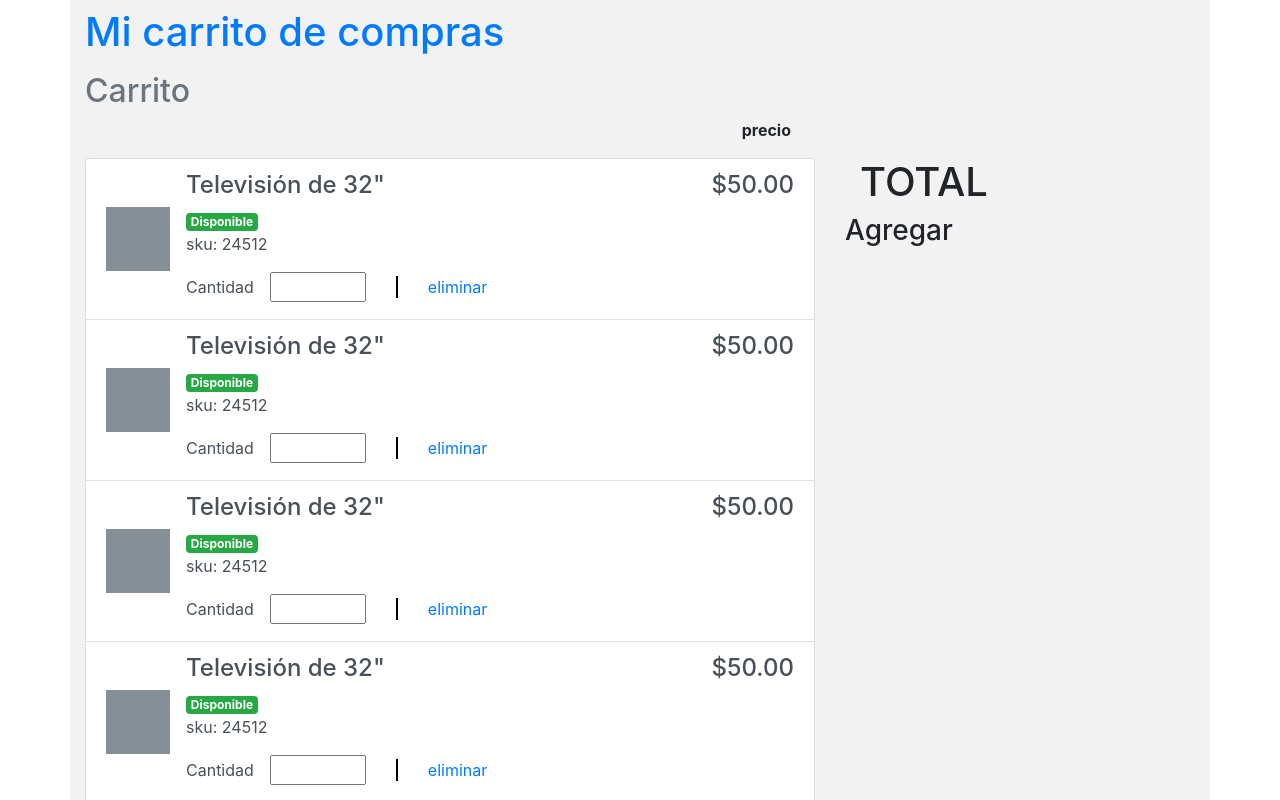
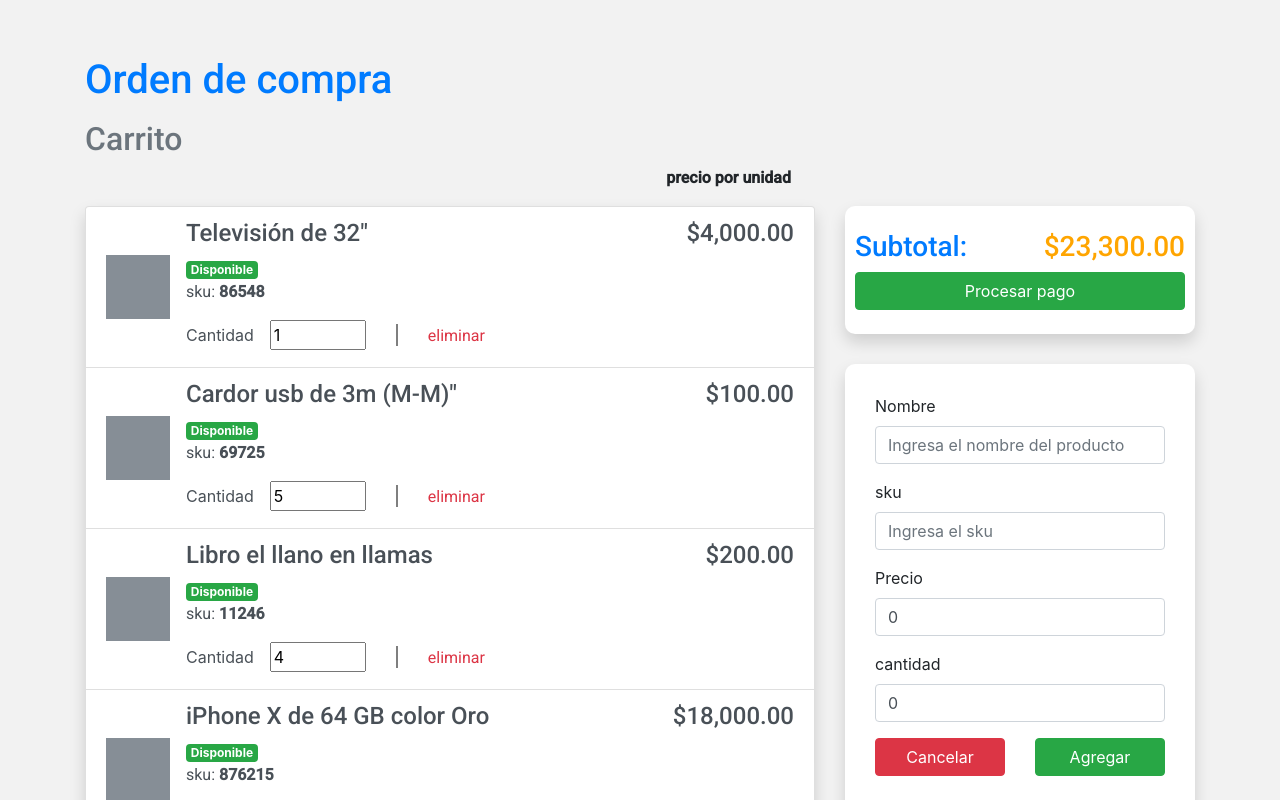
Before and after one commit to DanielMRodriguez/orden-compra-prueba, a Vue app: page / in a window 1280 px wide. Shown: the top 800 px of the page. Built offline with nearby package versions, Linux system fonts and the light colour scheme; no server answers.

Commit message:
done components: product, add, total filter:price; Error en API

```diff
--- a/package.json
+++ b/package.json
@@ -22,10 +22,12 @@
     "eslint-plugin-prettier": "^3.1.3",
     "eslint-plugin-vue": "^6.2.2",
     "jquery": "^3.5.1",
+    "numeral": "^2.0.6",
     "popper.js": "^1.16.1",
     "prettier": "^1.19.1",
     "stylus": "^0.54.7",
     "stylus-loader": "^3.0.2",
+    "sweetalert": "^2.1.2",
     "vue-template-compiler": "^2.6.11"
   }
 }
--- /dev/null
+++ b/prettier.config.js
@@ -0,0 +1,6 @@
+module.exports = {
+  trailingComma: 'none',
+  tabWidth: 2,
+  semi: false,
+  singleQuote: true,
+}
--- a/public/index.html
+++ b/public/index.html
@@ -7,14 +7,25 @@
     <link rel="icon" href="<%= BASE_URL %>favicon.ico" />
     <title><%= htmlWebpackPlugin.options.title %></title>
     <link
-      href="https://fonts.googleapis.com/css2?family=Roboto:wght@100;400;700&display=swap"
+      href="https://fonts.googleapis.com/css2?family=Roboto:wght@300;400;500&display=swap"
       rel="stylesheet"
     />
     <style>
       body,
       html {
-        font-family: "Roboto", sans-serif;
+        font-family: 'Roboto', sans-serif;
         background-color: #f2f2f2;
+      }
+      h1,
+      h2,
+      h3,
+      h4,
+      h5,
+      p,
+      a,
+      ul,
+      li {
+        font-family: 'Roboto', sans-serif;
       }
     </style>
   </head>
--- a/src/App.vue
+++ b/src/App.vue
@@ -1,79 +1,83 @@
 <template>
-  <div class="container cart">
+  <div class="container-fluid cart pt-5">
+    <div class="container">
       <div class="row">
         <div class="col-12 py-2">
-        <h1 class="text-primary">Mi carrito de compras</h1>
+          <h1 class="text-primary">Orden de compra</h1>
         </div>
         <div class="col-8">
           <h2 class="text-secondary">Carrito</h2>
-        <p class="ml-auto mr-4 price-title">precio</p>
+
+          <p class="ml-auto mr-4 price-title">precio por unidad</p>
         </div>
         <hr />
         <div class="col-8">
-        <div class="list-group">
-          <a href="#" class="list-group-item list-group-item-action">
-            <Product></Product>
-          </a>
-          <a href="#" class="list-group-item list-group-item-action">
-            <Product></Product>
-          </a>
-          <a href="#" class="list-group-item list-group-item-action">
-            <Product></Product
-          ></a>
-          <a href="#" class="list-group-item list-group-item-action">
-            <Product></Product
-          ></a>
-          <a
+          <div class="list-group shadow">
+            <div
+              v-for="item in products"
+              v-bind:key="item.sku"
               href="#"
-            class="list-group-item list-group-item-action disabled"
-            tabindex="-1"
-            aria-disabled="true"
+              class="list-group-item list-group-item-action"
             >
-            <Product></Product
-          ></a>
+              <Product v-bind:product="item"></Product>
+            </div>
           </div>
         </div>
         <div class="col-4">
-        <Total />
+          <Total v-bind:total="total" />
 
-        <Add-product />
+          <Add-product v-on:addProduct="addProduct" />
         </div>
+      </div>
+      <footer class="row py-2">
+        <div class="col-12 text-center">
+          <a href="#">Aviso de privacidad</a>
+        </div>
+      </footer>
     </div>
   </div>
 </template>
 
 <script>
 // import Home from "./components/Home.vue";
-  import Product from "./components/Product.vue";
-  import Total from "./components/Total.vue";
-  import AddProduct from "./components/Add-product.vue";
-
+import Product from './components/Product.vue'
+import Total from './components/Total.vue'
+import AddProduct from './components/Add-product.vue'
+import getOrder from './services/getOrder.js'
+// import swal from 'sweetalert'
 export default {
-    name: "App",
+  name: 'App',
   components: { Product, Total, AddProduct },
   data: function() {
     return {
-        products: [],
-      };
+      products: []
+    }
   },
   computed: {
     total: function() {
-        return 0;
-      },
+      let total
+      let acumula = 0.0
+      this.products.forEach(product => {
+        // total += parseInt(product.quantity) * parseInt(product.priceN)
+
+        total = product.quantity * product.price
+        acumula = acumula + total
+      })
+      return acumula
+    }
   },
   created() {
-      const TOKEN = `eyJhbGciOiJIUzUxMiIsInR5cCI6IkpXVCJ9.eyJpc3MiOiJkM2NIVUVibVJoc1EzeXhNbzV2VnliSTFzaDZCSDJZRCIsImlhdCI6MTU4NTkzMjYzNDU0OH0.tMSht_M3ryQl5IqCirhYR1gb8j3FQ26vILT4Qpx4XrdFz-zUmqbgFYiKTaZHPpB85etRIMhxVoZf6tOrHy0fnAUsted`;
-      const URL =
-        "https://eshop-deve.herokuapp.com/api/v2/orders/2117155815564";
-
-      var Header = new Headers({ Authorization: TOKEN });
-      let requestInit = {
-        method: "GET",
-        headers: Header,
-      };
-      fetch(URL, requestInit);
+    this.products = getOrder()
+    console.log(this.products)
+    // swal('Good job!', 'You clicked the button!', 'success')
   },
-  };
+  methods: {
+    addProduct: function(item) {
+      console.log(item)
+      this.products.push(item)
+    }
+  }
+}
 </script>
 
 <style>
--- a/src/components/Add-product.vue
+++ b/src/components/Add-product.vue
@@ -1,5 +1,162 @@
 <template>
-  <div>
-    <h3>Agregar</h3>
+  <div class="add-content shadow">
+    <form class="formulario fomr-group row">
+      <div class="col-12 form-group">
+        <label for="name">Nombre</label>
+        <input
+          type="text"
+          id="name"
+          name="name"
+          placeholder="Ingresa el nombre del producto"
+          class="form-control ctr"
+          v-model="item.name"
+        />
+      </div>
+      <div class="col-12 form-group">
+        <label for="sku">sku</label>
+        <input
+          type="text"
+          id="sku"
+          name="sku"
+          placeholder="Ingresa el sku"
+          class="form-control ctr"
+          v-model="item.sku"
+        />
+      </div>
+
+      <div class="col-12 form-group">
+        <label for="price">Precio</label>
+        <input
+          type="text"
+          id="price"
+          name="price"
+          placeholder="Ingresa el precio en pesos"
+          class="form-control ctr"
+          v-model="item.price"
+        />
+      </div>
+      <div class="col-12 form-group">
+        <label for="quantity">cantidad</label>
+        <input
+          type="number"
+          id="quantity"
+          name="quantity"
+          class="form-control ctr"
+          v-model="item.quantity"
+        />
+      </div>
+
+      <div class="col-6 form-group">
+        <button
+          type="button"
+          class="btn btn-block btn-danger"
+          v-on:click="limpiarValores"
+        >
+          Cancelar
+        </button>
+      </div>
+      <div class="col-6 form-group">
+        <button
+          type="button"
+          class="btn btn-block btn-success"
+          v-on:click="addProduct"
+        >
+          Agregar
+        </button>
+      </div>
+    </form>
   </div>
 </template>
+
+<script>
+import swal from 'sweetalert'
+export default {
+  name: 'AddProduct',
+  data: function() {
+    return {
+      item: {
+        name: '',
+        sku: '',
+        price: 0,
+        quantity: 0
+      }
+    }
+  },
+  methods: {
+    addProduct: function() {
+      let item = this.item
+      let valid = this.validarDatos(
+        item.name,
+        item.sku,
+        item.price,
+        item.quantity
+      )
+      if (valid.error) {
+        swal('Error', valid.message, 'error')
+      } else {
+        this.$emit('addProduct', this.item)
+        swal('Exito', valid.message, 'success')
+        this.limpiarValores()
+      }
+    },
+    validarDatos: function(name, sku, price, quantity) {
+      name = name.trim()
+      if (name == '') {
+        console.log(sku, price, quantity)
+        return { error: true, message: 'Debes llenar el nombre del producto' }
+      } else if (name.length < 3) {
+        return {
+          error: true,
+          message:
+            'EL nombre del producto debe tener al menos 3 caracteres de largo'
+        }
+      }
+
+      sku = sku.trim()
+      if (sku == '') {
+        return { error: true, message: 'Debes llenar el sku del producto' }
+      } else if (sku.length < 3) {
+        return {
+          error: true,
+          message: 'EL nombre del sku debe tener al menos 3 caracteres de largo'
+        }
+      }
+
+      let validPrice = isNaN(price)
+      if (validPrice) {
+        return { error: true, message: 'El precio debe ser un número' }
+      } else if (sku.length < 3) {
+        return {
+          error: true,
+          message: 'EL nombre del sku debe tener al menos 3 caracteres de largo'
+        }
+      }
+
+      let validQuantity = isNaN(quantity)
+      if (validQuantity) {
+        return { error: true, message: 'La cantidad debe ser un número' }
+      }
+
+      return { error: false, message: 'El producto fue agregado correctamente' }
+    },
+    limpiarValores: function() {
+      this.item = {
+        name: '',
+        sku: '',
+        price: 0,
+        quantity: 0
+      }
+    }
+  }
+}
+</script>
+
+<style>
+.add-content {
+  border-radius: 10px;
+  background: white;
+  padding: 30px;
+  margin-top: 30px;
+  width: 100%;
+}
+</style>
--- a/src/components/Product.vue
+++ b/src/components/Product.vue
@@ -1,5 +1,5 @@
 <template>
-  <div class="col-12 p-0">
+  <div class="col-12 p-0 product" id="pro">
     <div class="media">
       <svg
         class="bd-placeholder-img mr-3 d-flex align-self-center"
@@ -12,44 +12,45 @@
         aria-label="Placeholder: 80x64"
       >
         <title>Placeholder</title>
-        <rect width="100%" height="100%" fill="#868e96"></rect>
+        <rect width="100%" height="100%" fill="#868e96" />
       </svg>
       <div class="media-body">
-        <h4>{{ product.name }}</h4>
+        <h4 class="name-product">{{ product.name }}</h4>
         <span class="badge badge-success">Disponible</span>
-        <p>sku: {{ product.sku }}</p>
+        <p class="sku-product">
+          sku: <strong>{{ product.sku }}</strong>
+        </p>
         <div>
-          <label for="quantity" class="mr-3">Cantidad</label>
-          <input type="number" class="ctr" name="quantity" id="quantity" />
+          <label for="quantity" class="mr-3 cantidad-label-product"
+            >Cantidad</label
+          >
+          <input
+            type="number"
+            class="ctr"
+            name="quantity"
+            id="quantity"
+            v-model="product.quantity"
+          />
           <div class="separator"></div>
-          <a href="#" class="text-primary">eliminar</a>
+          <a href="#" class="text-danger eliminar-product">eliminar</a>
         </div>
       </div>
-      <h4>{{ product.price }}</h4>
+      <h4>{{ product.price | price }}</h4>
     </div>
   </div>
 </template>
 
 <script>
 export default {
-    name: "Product",
-    data: function() {
-      return {
-        product: {
-          name: 'Televisión de 32"',
-          quantity: 1,
-          price: "$50.00",
-          sku: "24512",
-        },
-      };
-    },
-  };
+  name: 'Product',
+  props: ['product']
+}
 </script>
 
 <style scoped>
 .separator {
   height: 100%;
-    border: 1px solid black;
+  border: 1px solid rgba(0, 0, 0, 0.5);
   display: inline;
   margin: 0 30px;
 }
@@ -59,4 +60,11 @@
 .ctr:focus {
   outline: 1px solid orange;
 }
+.sku-product {
+  font-weight: 400;
+}
+.name-product {
+  font-weight: 500;
+  /* color: ; */
+}
 </style>
--- a/src/components/Total.vue
+++ b/src/components/Total.vue
@@ -1,11 +1,33 @@
 <template>
-  <div class="col">
-    <h1>TOTAL</h1>
+  <div class="total-content shadow">
+    <div class="my-2">
+      <h3 class="subtotal text-primary">Subtotal:</h3>
+      <h3 class="subtotal-cant ">{{ total | price }}</h3>
+    </div>
+
+    <button class="btn btn-block btn-success my-2">Procesar pago</button>
   </div>
 </template>
 
 <script>
-  export default {
-    name: "Total",
-  };
+export default {
+  props: ['total'],
+  name: 'Total'
+}
 </script>
+
+<style scope>
+.total-content {
+  padding: 1rem 10px;
+  background: white;
+  border-radius: 10px;
+}
+.subtotal,
+.subtotal-cant {
+  display: inline;
+}
+.subtotal-cant {
+  float: right;
+  color: orange;
+}
+</style>
--- /dev/null
+++ b/src/services/getOrder.js
@@ -0,0 +1,41 @@
+export default function getOrder() {
+  //   const TOKEN = `Bearer nliSTFzaDZCSDJZRCIsImlhdCI6MTU4NTkzMjYzNDU0OH0.tMSht_M3ryQl5IqCirhYR1gb8j3FQ26vILT4Qpx4XrdFz-zUmqbgFYiKTaZHPpB85etRIMhxVoZf6tOrHy0fnAUsted`;
+  //   const URL = "https://eshop-deve.herokuapp.com/api/v2/orders/2117155815564";
+
+  //   let requestInit = {
+  //     method: "GET",
+  //     headers: {
+  //       Authorization: TOKEN,
+  //     },
+  //   };
+  //   return fetch(URL, requestInit)
+  //     .then(response => response.json())
+  //     .then(data => console.log(data));
+
+  return [
+    {
+      name: 'Televisión de 32"',
+      quantity: 1,
+      price: 4000,
+      sku: '86548'
+    },
+    {
+      name: 'Cardor usb de 3m (M-M)"',
+      quantity: 5,
+      price: 100.0,
+      sku: '69725'
+    },
+    {
+      name: 'Libro el llano en llamas',
+      quantity: 4,
+      price: 200,
+      sku: '11246'
+    },
+    {
+      name: 'iPhone X de 64 GB color Oro',
+      quantity: 1,
+      price: 18000,
+      sku: '876215'
+    }
+  ]
+}
```
Also changed, not shown: src/filters.js (added, +11 -0 lines), src/main.js (+10 -7 lines), .eslintrc.js, 1 other file (tests, documents, lock files or other folders). Lines whose indentation alone changed are shown as unchanged.
